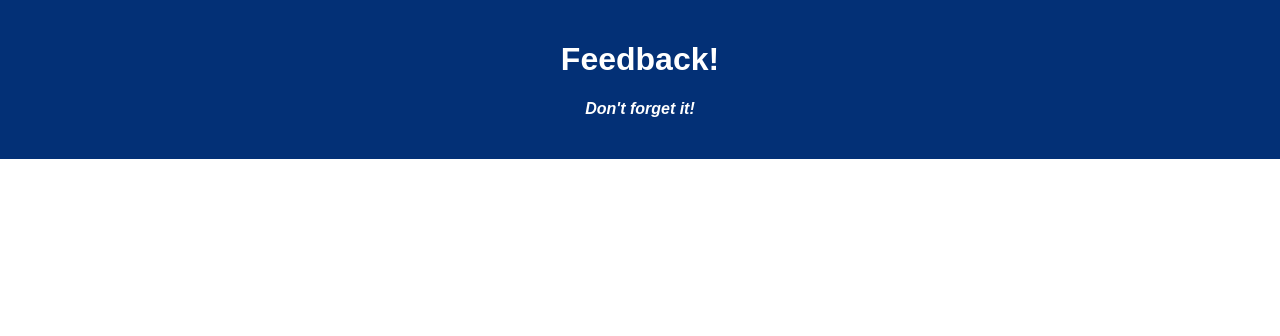
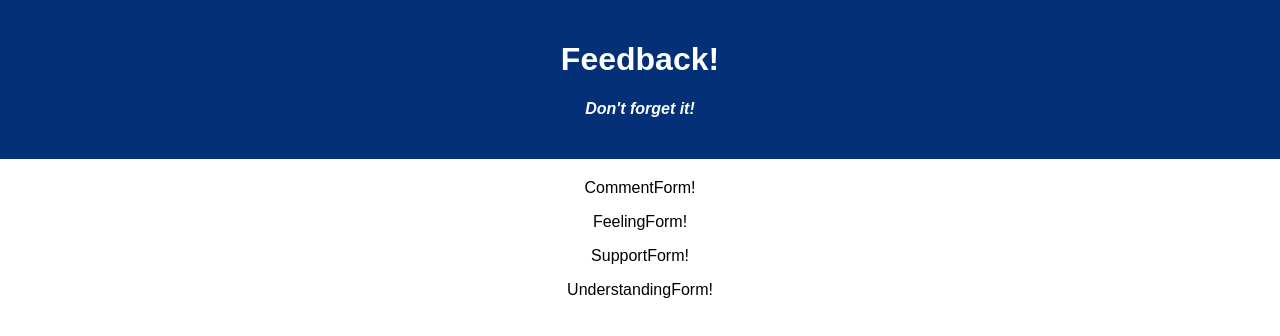
Before and after one commit to Thirteenhelens/Feedback_Loop, a React (Create React App) app: page / in a window 1280 px wide. Shown: the top 336 px of the page. Built offline with nearby package versions, Linux system fonts and the light colour scheme.

Commit message:
Added component folders and rough framework

```diff
--- a/src/components/App/App.jsx
+++ b/src/components/App/App.jsx
@@ -1,15 +1,23 @@
-import React from 'react';
-import axios from 'axios';
-import './App.css';
+import "./App.css";
+import React from "react";
+import axios from "axios";
+import CommentForm from "../CommentForm/CommentForm";
+import FeelingForm from "../FeelingForm/FeelingForm";
+import SupportForm from "../SupportForm/SupportForm";
+import UnderstandingForm from "../UnderstandingForm/UnderstandingForm";
+
 
 function App() {
-
   return (
-    <div className='App'>
-      <header className='App-header'>
-        <h1 className='App-title'>Feedback!</h1>
+    <div className="App">
+      <header className="App-header">
+        <h1 className="App-title">Feedback!</h1>
         <h4>Don't forget it!</h4>
       </header>
+      <CommentForm />
+      <FeelingForm />
+      <SupportForm />
+      <UnderstandingForm />
     </div>
   );
 }
--- /dev/null
+++ b/src/components/CommentForm/CommentForm.jsx
@@ -0,0 +1,5 @@
+function CommentForm() {
+    return <p>CommentForm!</p>
+}
+
+export default CommentForm;
--- /dev/null
+++ b/src/components/FeelingForm/FeelingForm.jsx
@@ -0,0 +1,5 @@
+function FeelingForm() {
+    return <p>FeelingForm!</p>;
+}
+
+export default FeelingForm;
--- /dev/null
+++ b/src/components/SupportForm/SupportForm.jsx
@@ -0,0 +1,5 @@
+function SupportForm() {
+    return <p>SupportForm!</p>;
+}
+
+export default SupportForm;
--- /dev/null
+++ b/src/components/UnderstandingForm/UnderstandingForm.jsx
@@ -0,0 +1,5 @@
+function UnderstandingForm() {
+  return <p>UnderstandingForm!</p>;
+}
+
+export default UnderstandingForm;
```
Also changed, not shown: 2 other files (tests, documents, lock files or other folders).
